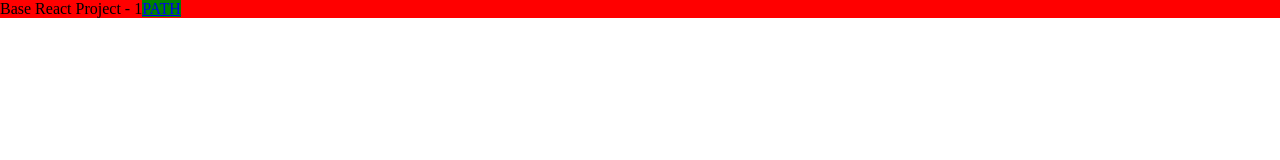
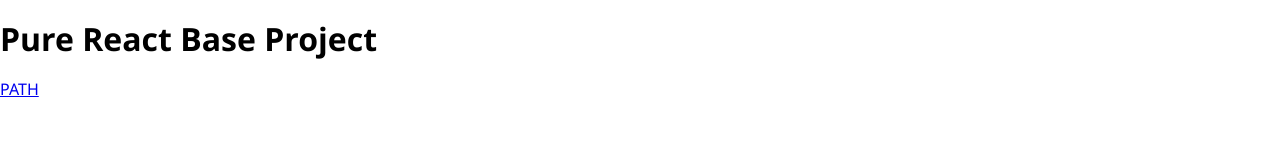
Before and after one commit to DanSoup/pure-react-base-project, a React app: page / in a window 1280 px wide. Built offline with nearby package versions, Linux system fonts and the light colour scheme.

Commit message:
updating aesthetics, added favicon, cleaning up

```diff
--- a/buildspec.yml
+++ b/buildspec.yml
@@ -3,7 +3,7 @@
 env:
   variables:
     BS_FOLDER: "apps"
-    BS_URL: "pure-base-react-project"
+    BS_URL: "pure-react-base-project"
 
 phases:
   install:
--- a/config.js
+++ b/config.js
@@ -9,7 +9,6 @@
 
 Object.entries(config).forEach(([key, value]) => {
   const reg = new RegExp(key + ': ".*?"');
-  console.log(reg);
   bs = bs.replace(reg, key + ': "' + value + '"');
 });
 
--- a/src/components/MainPage/MainPage.js
+++ b/src/components/MainPage/MainPage.js
@@ -6,13 +6,21 @@
   let location = useLocation();
 
   return <>
+    <header>
+      <h1>Pure React Base Project</h1>
+    </header>
+    <nav>
+      <Link to="/path">PATH</Link>
+    </nav>
     <Switch location={location}>
       <Route exact path="/">
-        Base React Project - 1
-        <Link to="/path">PATH</Link>
+
       </Route>
       <Route path="/path">
         Path
+        <Route path="/path/blah">
+          Blah
+        </Route>
       </Route>
       <Route path="*">
         404
--- a/src/index.html
+++ b/src/index.html
@@ -4,7 +4,8 @@
   <meta charset="UTF-8">
   <meta name="viewport" content="width=device-width, initial-scale=1.0">
   <meta http-equiv="X-UA-Compatible" content="ie=edge">
-  <title>Base React Project</title>
+  <title>Pure React Base Project</title>
+  <link rel="icon" type="image/x-icon" href="src/icon.ico">
 </head>
 <body>
   <div id="app"></div>
--- a/src/index.scss
+++ b/src/index.scss
@@ -1,6 +1,3 @@
-div {
-  background-color: red;
-  > a {
-    background-color: green;
-  }
+* {
+  font-family: 'Segoe UI', Tahoma, Geneva, Verdana, sans-serif;
 }
```
Also changed, not shown: src/icon.ico (added), src/icon.svg (added).
